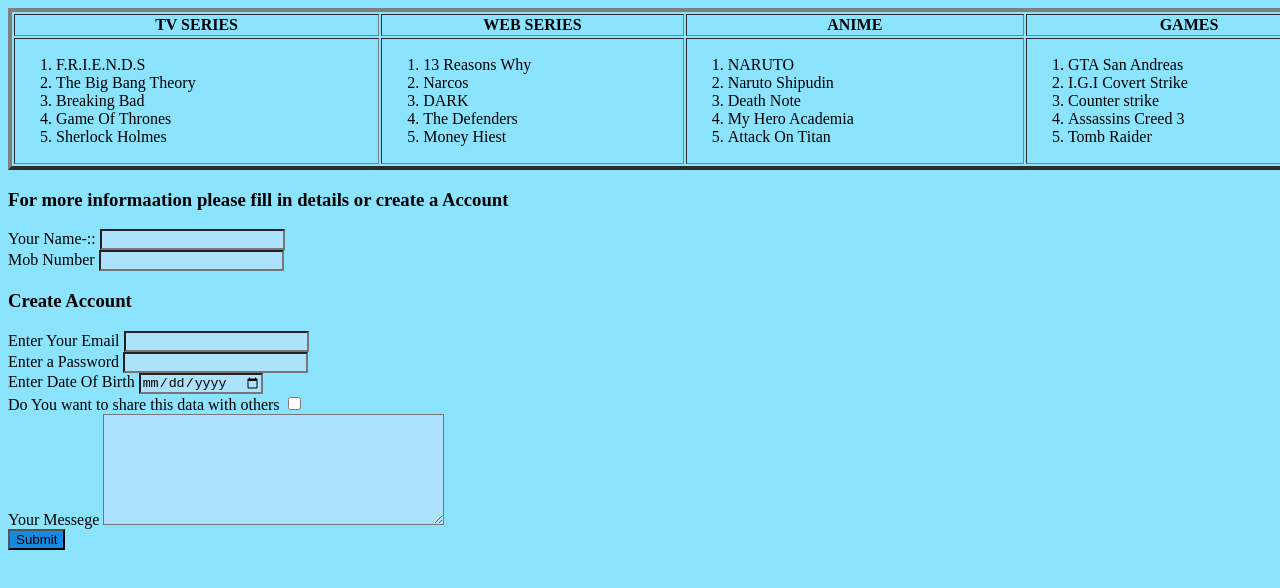
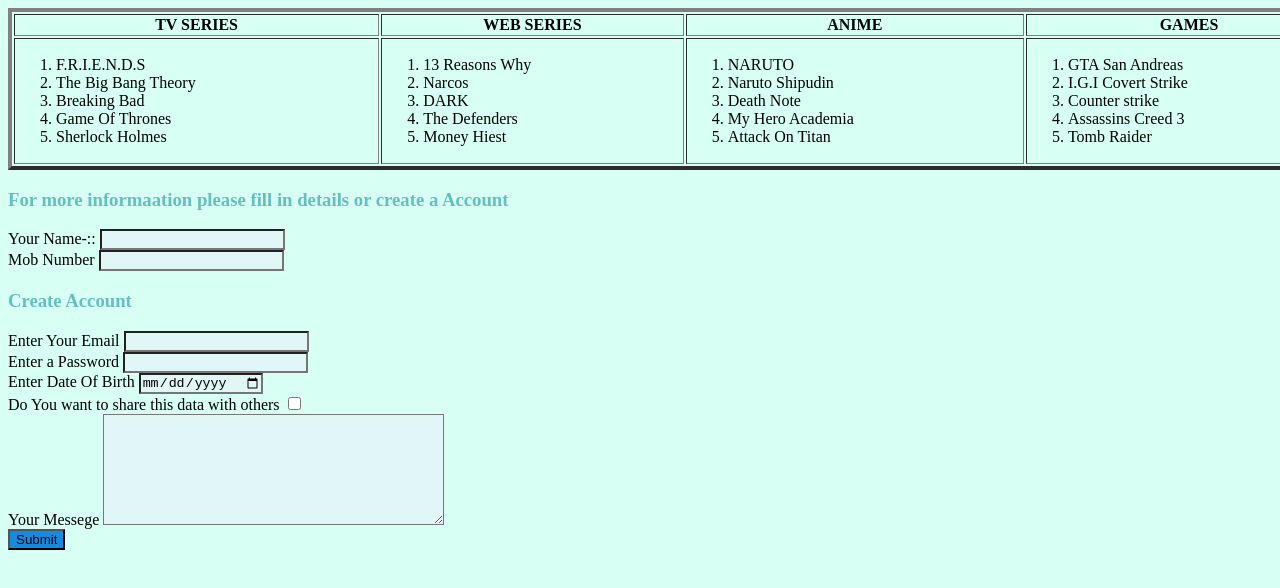
Before and after one commit to Ingenuity07/Curriculum-Vitae, a plain HTML site: page favourets.html in a window 1280 px wide. Shown: the top 588 px of the page. Drawn offline with Linux system fonts and the light colour scheme.

Commit message:
Update favourets.html

```diff
--- a/favourets.html
+++ b/favourets.html
@@ -4,9 +4,10 @@
 <head>
     <meta charset="UTF-8">
     <title>favourites</title>
+     <link rel="stylesheet" href="styles.css">
 </head>
 
-<body style="background-color: rgb(140, 227, 253)">
+<body >
     <table border="4" border-collapse: collapse width="1350" :hieght="1720">
         <tr frame>
 
```
